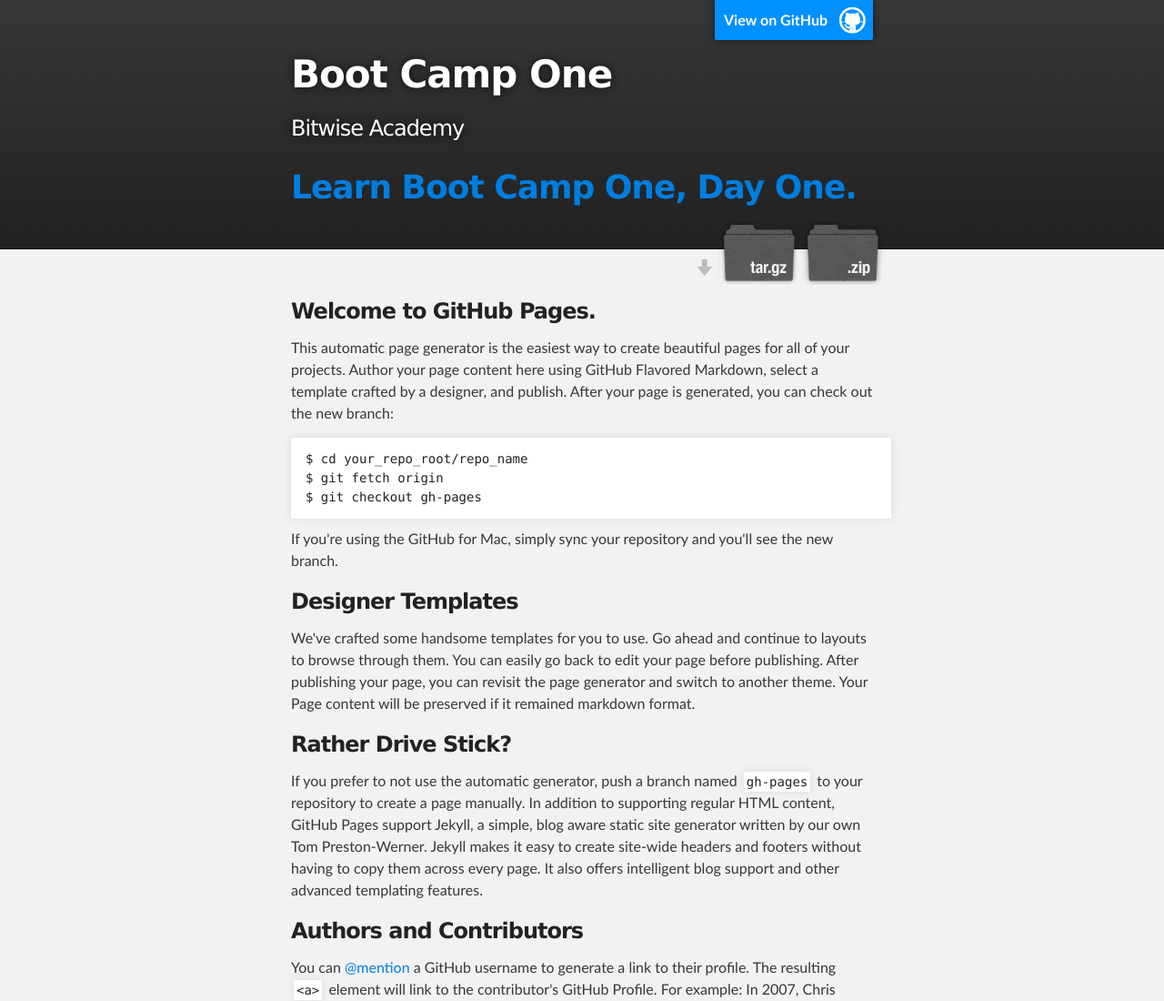
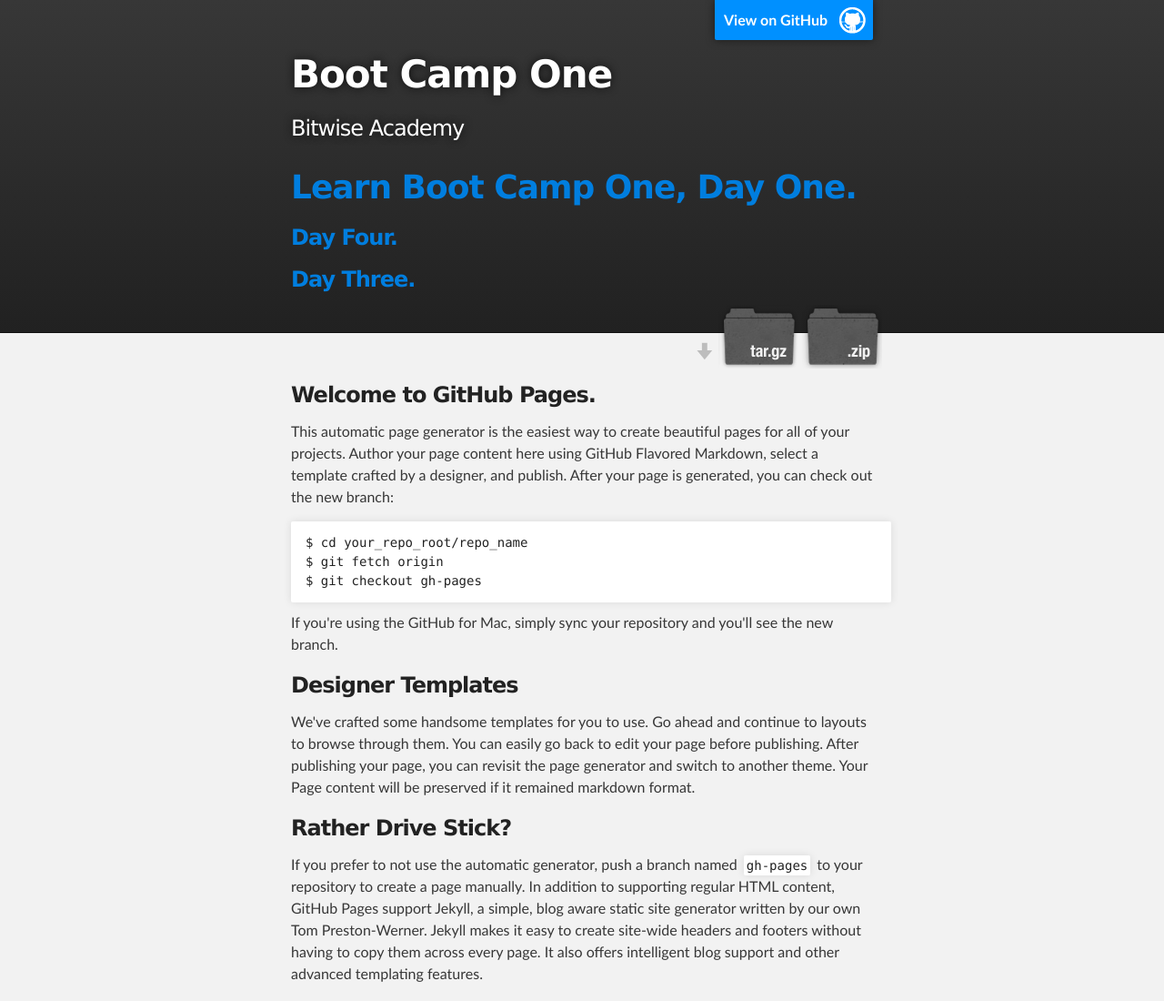
Before and after one commit to lhawcreates/BootCampOne, a plain HTML site: page index.html in a window 1280 px wide. Shown: the top 1100 px of the page at 91% size. Drawn offline with Linux system fonts and the light colour scheme.

Commit message:
new index page with other pages

```diff
--- a/index.html
+++ b/index.html
@@ -24,6 +24,16 @@
             <a href="pages/dayOne.html">Learn Boot Camp One, Day One.</a>
 
           </h1>
+
+          <h3>
+            <a hrer="pages/dayFour.html">Day Four.</a>
+
+          </h3>
+
+            <h3>
+              <a href="pages/dayThree.html">Day Three.</a>
+
+            </h3>
 
             <section id="downloads">
               <a class="zip_download_link" href="https://github.com/lhawcreates/BootCampOne/zipball/master">Download this project as a .zip file</a>
```
